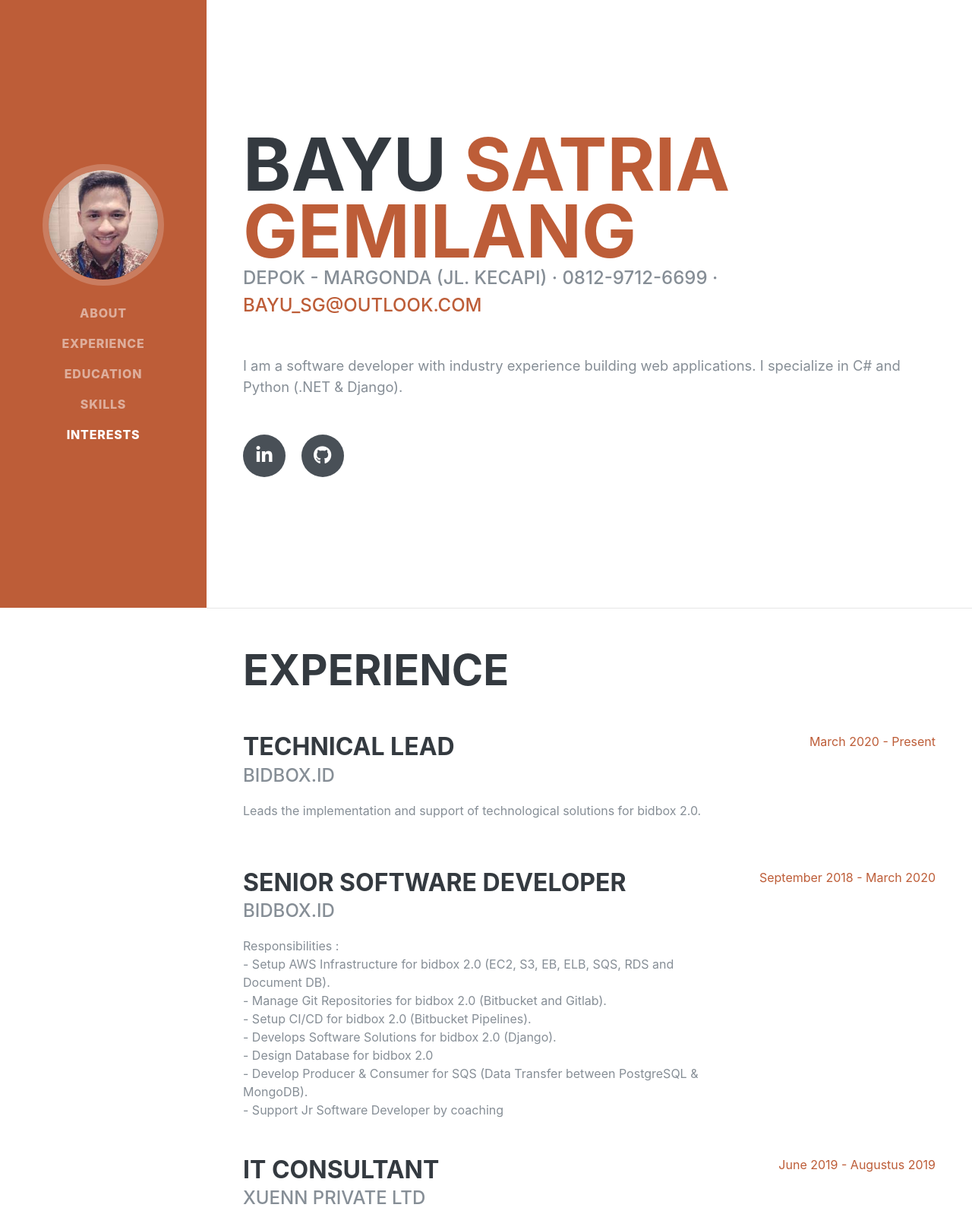
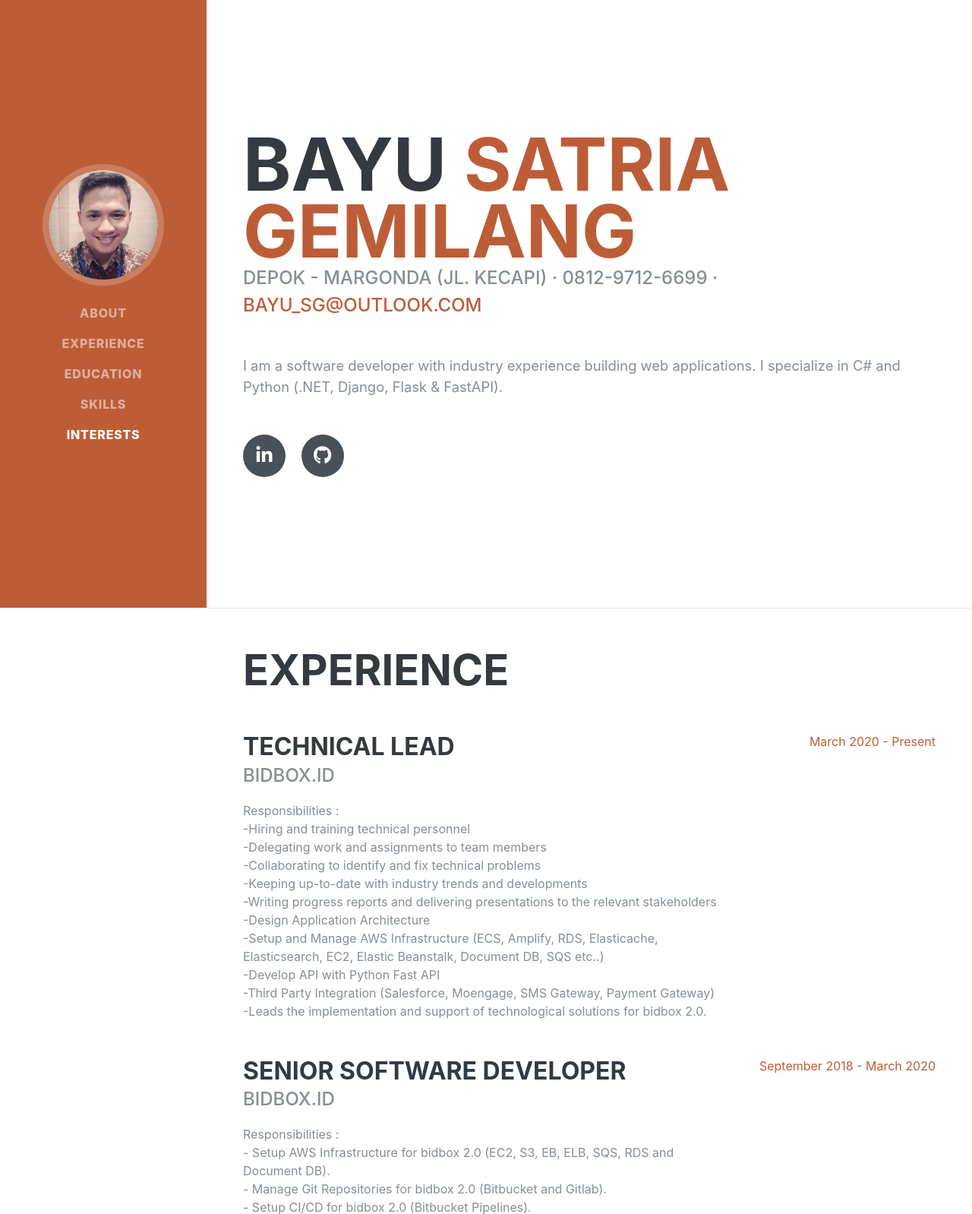
Before and after one commit to bayu-code-lab/bayucv, a Django app: template info/templates/index.html in a window 1280 px wide. Shown: the top 1598 px of the page at 76% size. Run offline with Django 3.2, Linux system fonts and the light colour scheme; the template is opened without the code that fills it, so the values that code supplies are empty; some libraries are stand-ins or nearby versions; some web fonts are replaced.

Commit message:
update cv

```diff
--- a/info/templates/index.html
+++ b/info/templates/index.html
@@ -12,7 +12,7 @@
             <div class="subheading mb-5">Depok - Margonda (jl. Kecapi) · 0812-9712-6699 ·
                 <a href="mailto:bayu_sg@outlook.com">bayu_sg@outlook.com</a>
             </div>
-            <p class="lead mb-5">I am a software developer with industry experience building web applications. I specialize in C# and Python (.NET & Django).</p>
+            <p class="lead mb-5">I am a software developer with industry experience building web applications. I specialize in C# and Python (.NET, Django, Flask & FastAPI).</p>
             <div class="social-icons">
                 <a href="https://www.linkedin.com/in/bayusatriagemilang/">
                     <i class="fab fa-linkedin-in"></i>
@@ -40,7 +40,17 @@
                 <div class="resume-content">
                     <h3 class="mb-0">Technical Lead</h3>
                     <div class="subheading mb-3">bidbox.id</div>
-                    <p>Leads the implementation and support of technological solutions for bidbox 2.0.</p>
+                    Responsibilities : <br>
+                        -Hiring and training technical personnel <br>
+                        -Delegating work and assignments to team members <br>
+                        -Collaborating to identify and fix technical problems <br>
+                        -Keeping up-to-date with industry trends and developments <br>
+                        -Writing progress reports and delivering presentations to the relevant stakeholders <br>
+                        -Design Application Architecture <br>
+                        -Setup and Manage AWS Infrastructure (ECS, Amplify, RDS, Elasticache, Elasticsearch, EC2, Elastic Beanstalk, Document DB, SQS etc..) <br>
+                        -Develop API with Python Fast API <br>
+                        -Third Party Integration (Salesforce, Moengage, SMS Gateway, Payment Gateway) <br>
+                        -Leads the implementation and support of technological solutions for bidbox 2.0. <br>
                 </div>
                 <div class="resume-date text-md-right">
                     <span class="text-primary">March 2020 - Present</span>
```
